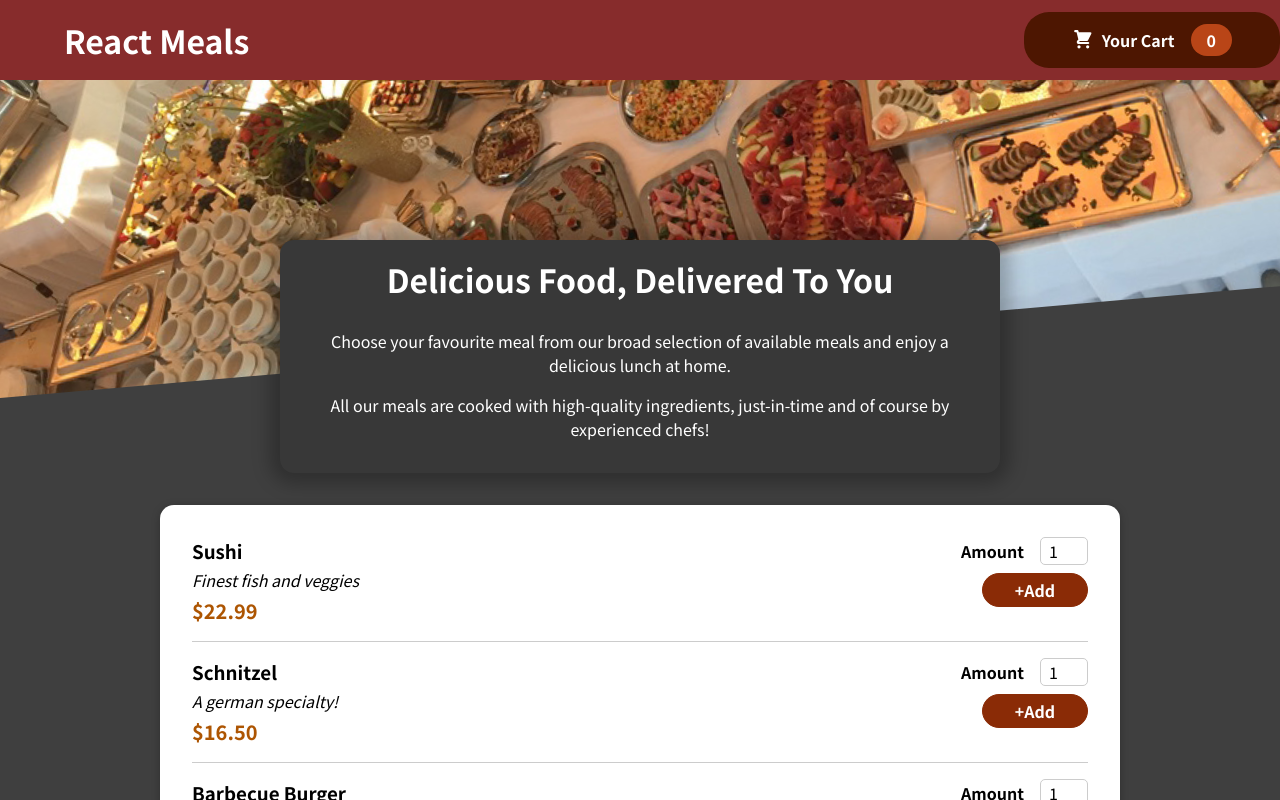
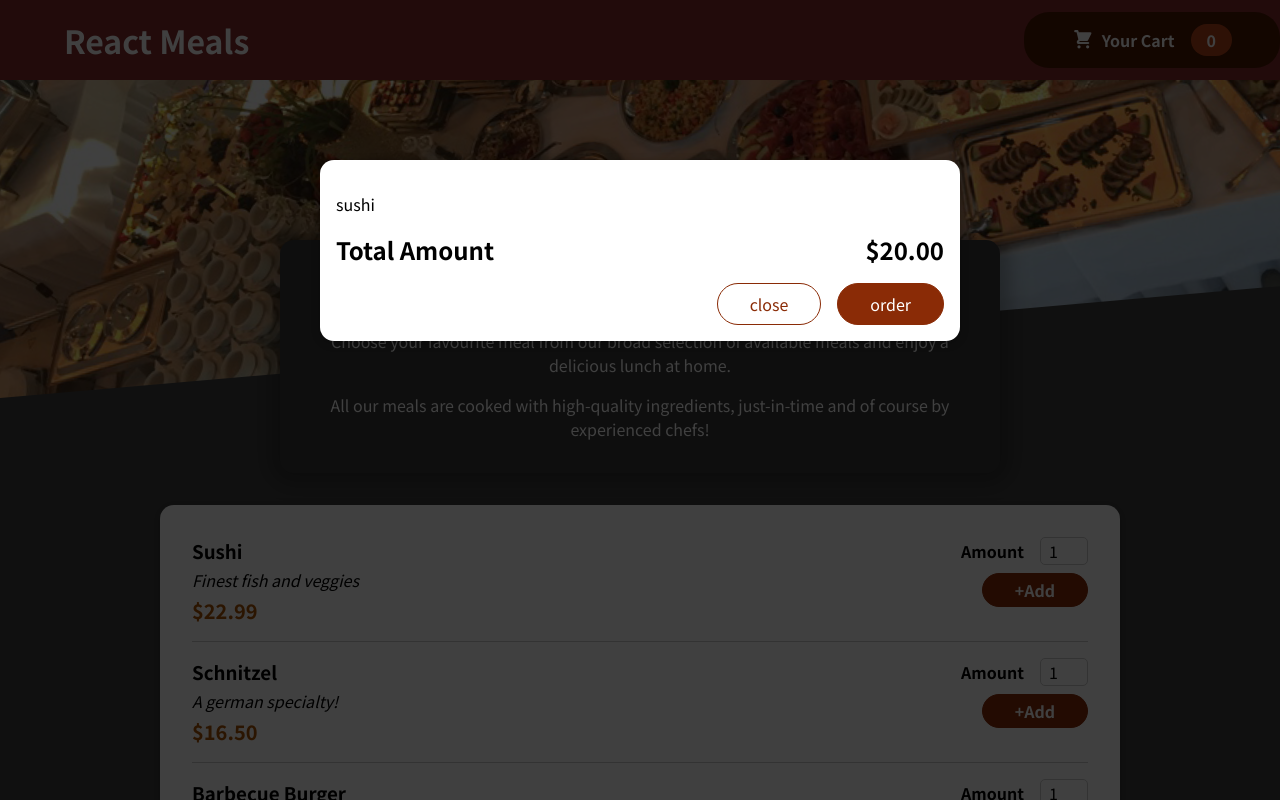
Before and after one commit to manupuranic/react-restaurant, a React (Create React App) app: page / in a window 1280 px wide. Shown: the top 800 px of the page. Built offline with nearby package versions, Linux system fonts and the light colour scheme.

Commit message:
cart item modal

```diff
--- a/public/index.html
+++ b/public/index.html
@@ -28,6 +28,7 @@
   </head>
   <body>
     <noscript>You need to enable JavaScript to run this app.</noscript>
+    <div id="modal"></div>
     <div id="root"></div>
     <!--
       This HTML file is a template.
--- a/src/App.js
+++ b/src/App.js
@@ -1,10 +1,19 @@
-import { Fragment } from "react";
+import React, { Fragment } from "react";
 import Header from "./Components/Layout/Header/Header";
 import Meal from "./Components/Meals/Meal";
+import Modal from "./Components/UI/Modal";
+import { createPortal } from "react-dom";
+import CartItem from "./Components/Cart/CartItem";
 
 function App() {
   return (
     <Fragment>
+      {createPortal(
+        <Modal>
+          <CartItem />
+        </Modal>,
+        document.getElementById("modal")
+      )}
       <Header />
       <main>
         <Meal />
--- /dev/null
+++ b/src/Components/Cart/CartItem.js
@@ -0,0 +1,20 @@
+import React from "react";
+import classes from "./CartItem.module.css";
+const CartItem = () => {
+  return (
+    <div className={classes["cart-items"]}>
+      <div>
+        <p>sushi</p>
+        <div className={classes.total}>
+          Total Amount<div>$20.00</div>
+        </div>
+      </div>
+      <div className={classes.actions}>
+        <button className={classes["button--alt"]}>close</button>
+        <button className={classes.button}>order</button>
+      </div>
+    </div>
+  );
+};
+
+export default CartItem;
--- /dev/null
+++ b/src/Components/Cart/CartItem.module.css
@@ -0,0 +1,46 @@
+.cart-items {
+  list-style: none;
+  margin: 0;
+  padding: 0;
+  max-height: 20rem;
+  overflow: auto;
+}
+
+.total {
+  display: flex;
+  justify-content: space-between;
+  align-items: center;
+  font-weight: bold;
+  font-size: 1.5rem;
+  margin: 1rem 0;
+}
+
+.actions {
+  text-align: right;
+}
+
+.actions button {
+  font: inherit;
+  cursor: pointer;
+  background-color: transparent;
+  border: 1px solid #8a2b06;
+  padding: 0.5rem 2rem;
+  border-radius: 25px;
+  margin-left: 1rem;
+}
+
+.actions button:hover,
+.actions button:active {
+  background-color: #5a1a01;
+  border-color: #5a1a01;
+  color: white;
+}
+
+.actions .button--alt {
+  color: #8a2b06;
+}
+
+.actions .button {
+  background-color: #8a2b06;
+  color: white;
+}
--- a/src/Components/Meals/MealItemForm.js
+++ b/src/Components/Meals/MealItemForm.js
@@ -15,11 +15,16 @@ const MealItemForm = (props) => {
   return (
     <form className={classes.form} onSubmit={onSubmitHandler}>
       <Input
-        type="number"
+        input={{
+          type: "number",
+          id: "qty",
+          min: "1",
+          max: "5",
+          step: "1",
+          defaultValue: "1",
+          onChange: onAmountChange,
+        }}
         label="Amount"
-        id="qty"
-        value="1"
-        onChange={onAmountChange}
       />
       <button>+Add</button>
     </form>
--- a/src/Components/UI/Input.js
+++ b/src/Components/UI/Input.js
@@ -4,13 +4,8 @@ import classes from "./Input.module.css";
 const Input = (props) => {
   return (
     <div className={classes.input}>
-      <label htmlFor={props.id}>{props.label}</label>
-      <input
-        type={props.type}
-        id={props.id}
-        value={props.value}
-        onChange={props.onChange}
-      />
+      <label htmlFor={props.input.id}>{props.label}</label>
+      <input {...props.input} />
     </div>
   );
 };
--- /dev/null
+++ b/src/Components/UI/Modal.js
@@ -0,0 +1,13 @@
+import React, { Fragment } from "react";
+import classes from "./Modal.module.css";
+
+const Modal = (props) => {
+  return (
+    <Fragment>
+      <div className={classes.backdrop}></div>
+      <div className={classes.modal}>{props.children}</div>
+    </Fragment>
+  );
+};
+
+export default Modal;
--- /dev/null
+++ b/src/Components/UI/Modal.module.css
@@ -0,0 +1,40 @@
+.backdrop {
+  position: fixed;
+  top: 0;
+  left: 0;
+  width: 100%;
+  height: 100vh;
+  z-index: 20;
+  background-color: rgba(0, 0, 0, 0.75);
+}
+
+.modal {
+  position: fixed;
+  top: 20vh;
+  left: 5%;
+  width: 90%;
+  background-color: white;
+  padding: 1rem;
+  border-radius: 14px;
+  box-shadow: 0 2px 8px rgba(0, 0, 0, 0.25);
+  z-index: 30;
+  animation: slide-down 300ms ease-out forwards;
+}
+
+@media (min-width: 768px) {
+  .modal {
+    width: 40rem;
+    left: calc(50% - 20rem);
+  }
+}
+
+@keyframes slide-down {
+  from {
+    opacity: 0;
+    transform: translateY(-3rem);
+  }
+  to {
+    opacity: 1;
+    transform: translateY(0);
+  }
+}
```
